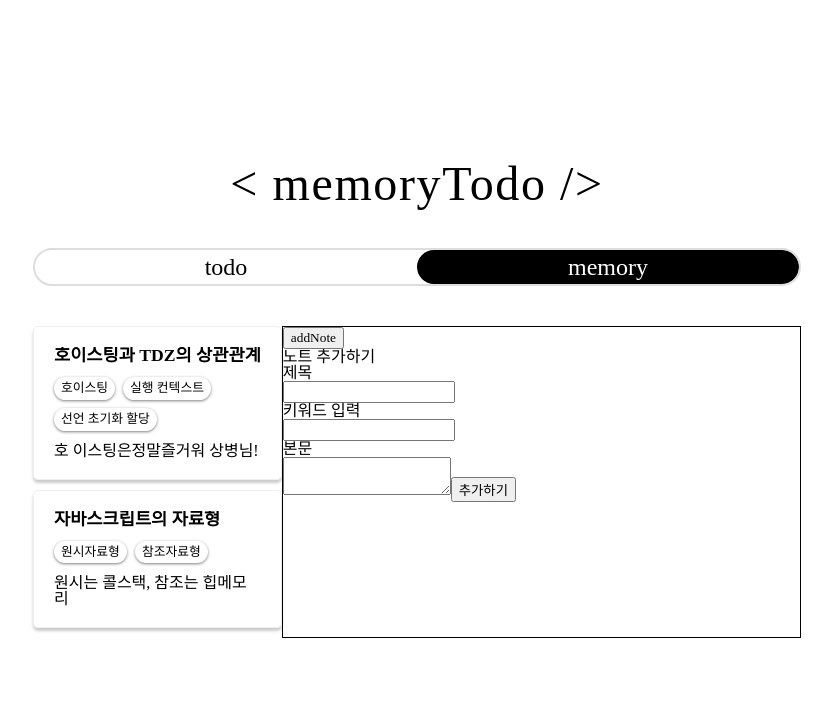
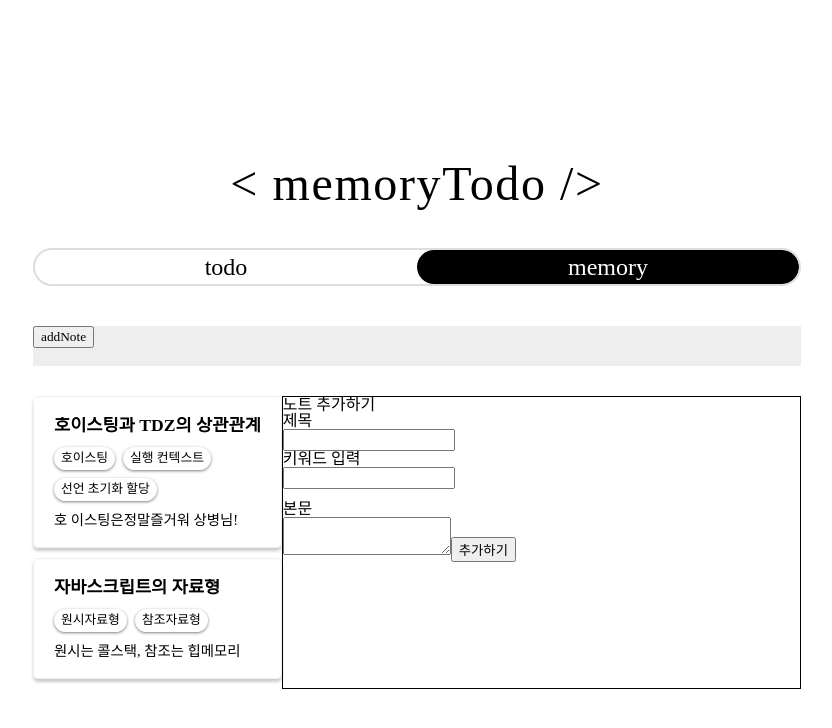
Before and after one commit to CHOI-K-ROCK/TODO_TS, a React (Create React App) app: page /memory in a window 1280 px wide. Both pictures are taken after a click on the button "addNote". Shown: the top 728 px of the page, without its empty margins (223-1055 px from the left). Built offline with nearby package versions, Linux system fonts and the light colour scheme; a web font is replaced by a local one.

Commit message:
태그 중복 추가 문제 해결

```diff
--- a/src/components/Memory/AddNote.tsx
+++ b/src/components/Memory/AddNote.tsx
@@ -1,27 +1,71 @@
 import { notesActions } from 'modules/memory';
-import React, { useState } from 'react';
+import React, { useRef, useState } from 'react';
 import { useDispatch } from 'react-redux';
 import styled from 'styled-components';
 import { v4 as uuidv4 } from 'uuid';
 
 const Container = styled.section``;
 
+const KeywordsWrapper = styled.div`
+  display: flex;
+  flex-wrap: wrap;
+  gap: 8px;
+
+  margin-bottom: 12px;
+
+  .keyword {
+    font-size: 0.8rem;
+
+    min-width: 30px;
+    width: max-content;
+    padding: 5px 7px;
+
+    text-align: center;
+    background-color: #fff;
+    border-radius: 100vmax;
+
+    box-shadow: 0 1px 3px rgba(0, 0, 0, 0.5);
+  }
+`;
+
 function AddNote(): JSX.Element {
   const dispatch = useDispatch();
 
   const [title, setTitle] = useState<string>('');
-  const [keywords, setKeywords] = useState<string | null>(null);
-  // 키워드는 추가 할 수도, 안 할 수도 있음
+  const [keywords, setKeywords] = useState<string[]>([]);
+  const [keywordValue, setKeywordValue] = useState<string>('');
   const [content, setContent] = useState<string>('');
 
+  const addKeyword = (e: React.KeyboardEvent<HTMLInputElement>) => {
+    if (
+      keywords &&
+      !keywords.includes(keywordValue) &&
+      e.key === 'Enter' &&
+      e.nativeEvent.isComposing === false
+    ) {
+      setKeywords([...keywords, keywordValue]);
+      setKeywordValue('');
+    }
+  };
+
+  const deleteKeyword = (e: React.MouseEvent<HTMLDivElement, MouseEvent>) => {
+    setKeywords(
+      keywords.filter((keyword) => {
+        return keyword !== e.currentTarget.innerText;
+        // target 과 currentTarget 의 차이
+        // tatget : 이벤트를 발생시킨 요소
+        // currentTarget : 이벤트를 가지고 있는 요소
+        // 미묘하지만 큰 차이임!
+      })
+    );
+  };
+
   const addNote = () => {
-    const keywordsArr = keywords?.split(',');
-    // 옵셔널 체이닝으로 키워드가 있는 경우에만.
     dispatch(
       notesActions.addNote({
         id: uuidv4(),
         title,
-        keywords: keywordsArr,
+        keywords,
         content,
       })
     );
@@ -30,24 +74,50 @@ function AddNote(): JSX.Element {
   return (
     <Container>
       <h2>노트 추가하기</h2>
+
+      {/* 제목 입력 */}
       <h3>제목</h3>
       <input
         type="text"
         className="title_input"
         onChange={(e) => setTitle(e.target.value)}
       />
+
+      {/* 키워드 */}
       <h3>키워드 입력</h3>
-      <input
-        type="text"
-        className="tag_input"
-        onChange={(e) => setKeywords(e.target.value)}
-      />
+      <KeywordsWrapper>
+        {/* 키워드 표시 */}
+        {keywords?.map((keyword) => {
+          return (
+            <div
+              className="keyword"
+              role="button"
+              key={uuidv4()}
+              aria-hidden="true"
+              onClick={(e) => deleteKeyword(e)}
+            >
+              {keyword}
+            </div>
+          );
+        })}
+        {/* 키워드 입력 */}
+        <input
+          type="text"
+          className="tag_input"
+          value={keywordValue}
+          onChange={(e) => setKeywordValue(e.currentTarget.value)}
+          onKeyDown={(e) => addKeyword(e)}
+        />
+      </KeywordsWrapper>
+
+      {/* 본문 작성 */}
       <h3>본문</h3>
       <textarea
         className="content_input"
         onChange={(e) => setContent(e.target.value)}
       />
 
+      {/* 노트 추가 버튼 */}
       <button type="button" onClick={addNote}>
         추가하기
       </button>
--- a/src/components/Memory/ListItem.tsx
+++ b/src/components/Memory/ListItem.tsx
@@ -52,12 +52,16 @@ const Item = styled.li`
   }
 
   .content {
+    width: 100%;
+
+    font-size: 0.9rem;
     overflow: hidden;
     text-overflow: ellipsis;
+    white-space: pre-wrap;
 
     display: -webkit-box;
+    -webkit-box-orient: vertical;
     -webkit-line-clamp: 2;
-    -webkit-box-orient: vertical;
 
     // 두 줄 이상인 경우에 말줄임을 사용한다.
     // 위의 세 속성을 모두 사용해야함.
@@ -89,30 +93,33 @@ const KeywordsWrapper = styled.div`
 interface INote {
   id: string;
   title: string;
-  keywords?: string[];
+  keywords: string[] | null;
   content: string;
 }
 
 function ListItem({
   note,
   setCurrentNote,
+  setOpenAdd,
 }: {
   note: INote;
   setCurrentNote: React.Dispatch<React.SetStateAction<INote>>;
+  setOpenAdd: React.Dispatch<React.SetStateAction<boolean>>;
 }): JSX.Element {
   const { id, title, keywords, content } = note;
 
+  const listClickHandler = () => {
+    setCurrentNote({
+      id,
+      title,
+      keywords,
+      content,
+    });
+    setOpenAdd(false);
+  };
+
   return (
-    <Item
-      onClick={() =>
-        setCurrentNote({
-          id,
-          title,
-          keywords,
-          content,
-        })
-      }
-    >
+    <Item onClick={listClickHandler}>
       <div className="title">{title}</div>
       <KeywordsWrapper>
         {keywords?.map((el, idx) => {
@@ -124,7 +131,7 @@ function ListItem({
           );
         })}
       </KeywordsWrapper>
-      <div className="content">{content}</div>
+      <pre className="content">{content}</pre>
     </Item>
   );
 }
--- a/src/components/Memory/Memory.tsx
+++ b/src/components/Memory/Memory.tsx
@@ -7,9 +7,18 @@ import ListItem from './ListItem';
 import Viewer from './Viewer';
 
 const Container = styled.section`
+  width: 100%;
+`;
+
+const FunctionBar = styled.div`
+  background-color: #eee;
+  height: 40px;
+
+  margin-bottom: 30px;
+`;
+
+const ContentsWrapper = styled.div`
   display: flex;
-
-  width: 100%;
 
   .lists {
     width: 35%;
@@ -25,7 +34,7 @@ const Container = styled.section`
 interface INote {
   id: string;
   title: string;
-  keywords?: string[];
+  keywords: string[] | null;
   content: string;
 }
 
@@ -47,20 +56,29 @@ function Memory(): JSX.Element {
 
   return (
     <Container>
+      <FunctionBar>
+        <button type="button" onClick={toggleAdd}>
+          addNote
+        </button>
+      </FunctionBar>
+      <ContentsWrapper>
         <ul className="lists">
           {notesSlice.map((note, idx) => {
             return (
+              <ListItem
                 // eslint-disable-next-line react/no-array-index-key
-            <ListItem key={idx} note={note} setCurrentNote={setCurrentNote} />
+                key={idx}
+                note={note}
+                setCurrentNote={setCurrentNote}
+                setOpenAdd={setOpenAdd}
+              />
             );
           })}
         </ul>
         <div className="contents">
-        <button type="button" onClick={toggleAdd}>
-          addNote
-        </button>
           {openAdd ? <AddNote /> : <Viewer note={currentNote} />}
         </div>
+      </ContentsWrapper>
     </Container>
   );
 }
--- a/src/components/Memory/Viewer.tsx
+++ b/src/components/Memory/Viewer.tsx
@@ -3,12 +3,16 @@ import styled from 'styled-components';
 
 const Container = styled.section`
   height: 100%;
+
+  .content {
+    white-space: pre-wrap;
+  }
 `;
 
 interface INote {
   id: string;
   title: string;
-  keywords?: string[];
+  keywords: string[] | null;
   content: string;
 }
 
@@ -18,7 +22,7 @@ function Viewer({ note }: { note: INote }): JSX.Element {
     <Container>
       <div className="title">{title}</div>
       <div className="keywords">{keywords}</div>
-      <div className="content">{content}</div>
+      <pre className="content">{content}</pre>
     </Container>
   );
 }
--- a/src/components/MenuBar.tsx
+++ b/src/components/MenuBar.tsx
@@ -5,7 +5,8 @@ import { Link } from 'react-router-dom';
 const Container = styled.section`
   position: relative;
   width: 100%;
-  margin: 40px 0;
+  margin-top: 40px;
+  margin-bottom: 40px;
 
   box-sizing: border-box;
   border: 2px solid #ddd;
--- a/src/components/Todo/Input.tsx
+++ b/src/components/Todo/Input.tsx
@@ -9,7 +9,7 @@ import { todosActions } from '../../modules/todos';
 const Container = styled.section`
   position: relative;
   width: 100%;
-  height: 70px;
+  margin-bottom: 30px;
 
   .type_todo {
     width: 100%;
--- a/src/modules/memory.ts
+++ b/src/modules/memory.ts
@@ -4,7 +4,7 @@ import { createSlice } from '@reduxjs/toolkit';
 interface INote {
   id: string;
   title: string;
-  keywords?: string[];
+  keywords: string[] | null;
   content: string;
 }
 
```
Lines whose indentation alone changed are shown as unchanged.
